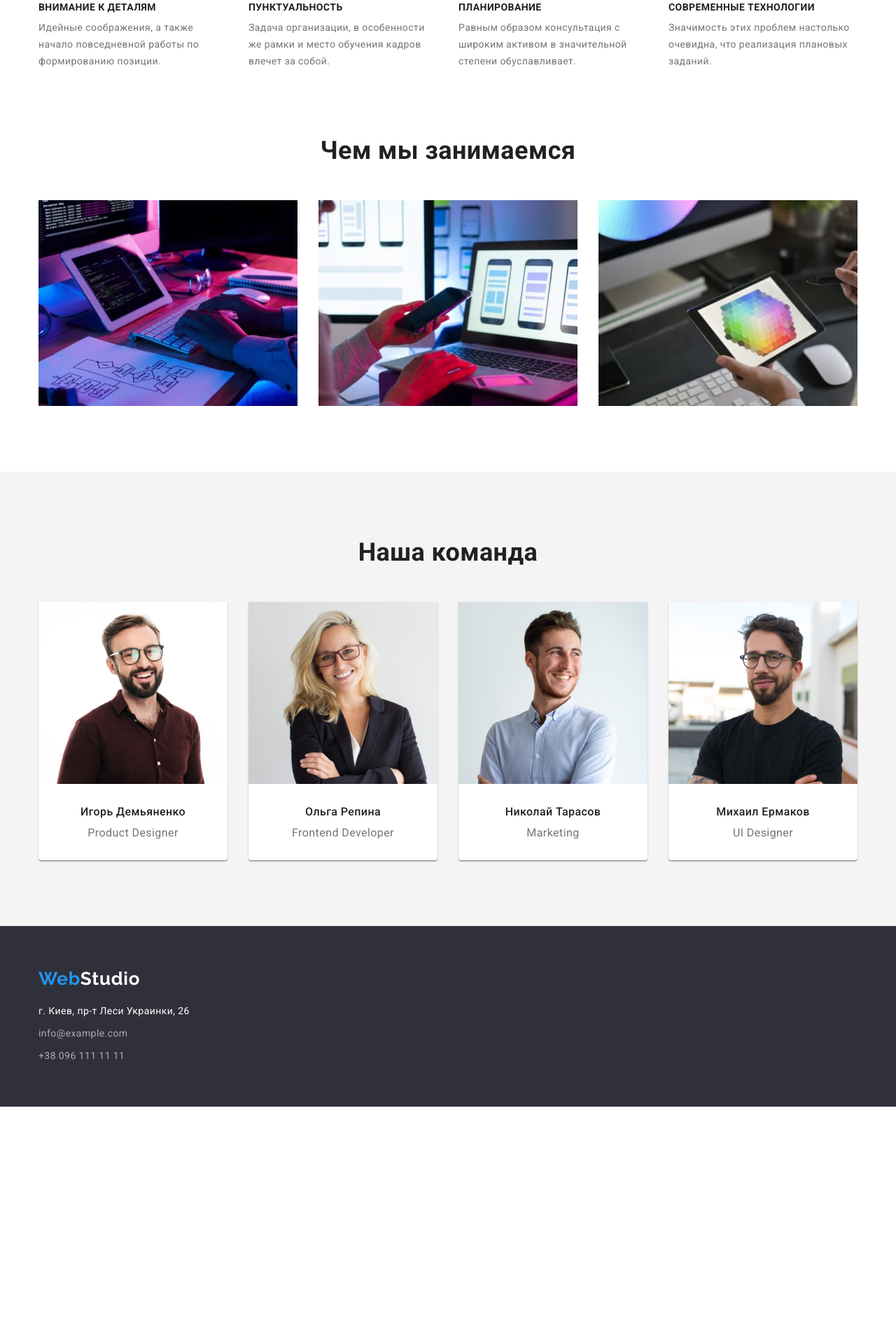
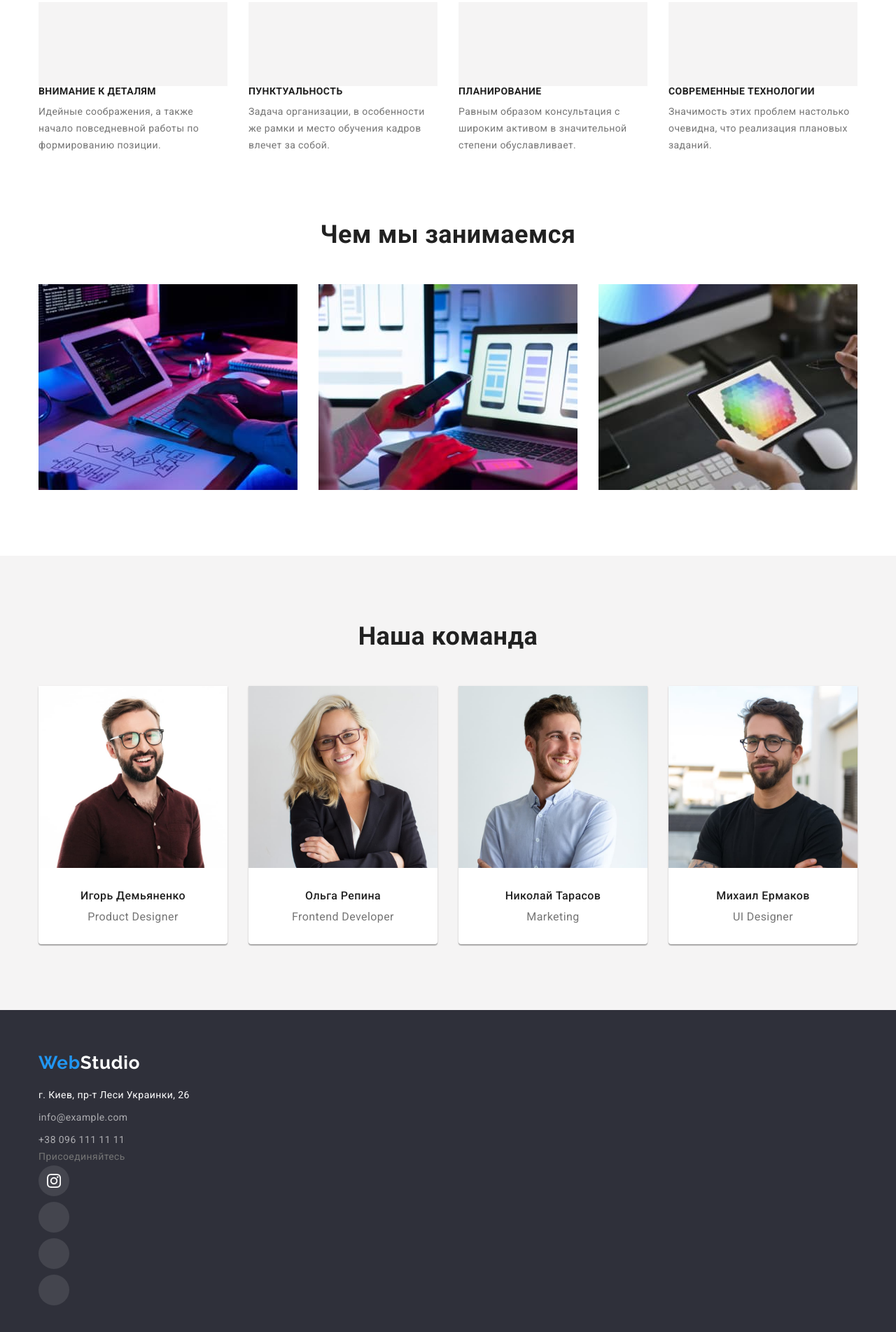
Before and after one commit to VitalyyP/goit-markup-hw-04, a plain HTML site: page index.html in a window 1280 px wide. Shown: the part 777-2680 px from the top of the page at 70% size. Before the commit the page ends 2358 px from the top, so only its background shows below. Drawn offline with nearby package versions, Linux system fonts and the light colour scheme.

Commit message:
add icons

```diff
--- a/css/styles.css
+++ b/css/styles.css
@@ -3,6 +3,7 @@
   --main-bg-color: #e5e5e5;
   --accent-color: #2196f3;
   --lite-bg-color: #ffffff;
+  --bg-color: #f5f4f4;
   --dark-bg-color: #2f303a;
   --title-color: #212121;
 }
@@ -183,6 +184,21 @@ address {
   padding-bottom: 10px;
 }
 
+.benefits-item::before {
+  display: block;
+  content: "";
+  height: 120px;
+  background-size: contain;
+  background-repeat: no-repeat;
+  background-position: center;
+  background-color: var(--bg-color);
+}
+
+.benefits-item.icon-antenna::before {
+  background-image: url("../");
+}
+
+
 .directions {
   padding-top: 0;
 }
@@ -276,7 +292,7 @@ address {
 }
 
 .team {
-  background-color: #f5f4f4;
+  background-color: var(--bg-color);
 }
 
 .footer {
@@ -301,6 +317,22 @@ address {
 .address-list .address-item:not(:last-child) {
   margin-bottom: 8px;
 }
+
+.socials .link {
+  display: inline-block;
+  height: 44px;
+  width: 44px;
+  background-color: #44454e;
+  background-size: 20px;
+  background-repeat: no-repeat;
+  background-position: center;
+  border-radius: 50%;
+}
+
+.socials .icon-instagram {
+  background-image: url("../images/icons/instagram.png");
+}
+
 .filter {
   display: flex;
   justify-content: center;
--- a/index.html
+++ b/index.html
@@ -39,19 +39,19 @@
         <div class="container">
           <h2 class="section-title visually-hidden">Наши преимущества</h2>
           <ul class="list flex-list">
-            <li class="flex-item">
+            <li class="benefits-item flex-item icon-antenna">
               <h3 class="title">Внимание к деталям</h3>
               <p>Идейные соображения, а также начало повседневной работы по формированию позиции.</p>
             </li>
-            <li class="flex-item">
+            <li class="benefits-item flex-item icon-clock">
               <h3 class="title">Пунктуальность</h3>
               <p>Задача организации, в особенности же рамки и место обучения кадров влечет за собой.</p>
             </li>
-            <li class="flex-item">
+            <li class="benefits-item flex-item icon-diagram">
               <h3 class="title">Планирование</h3>
               <p>Равным образом консультация с широким активом в значительной степени обуславливает.</p>
             </li>
-            <li class="flex-item">
+            <li class="benefits-item flex-item icon-astronaut">
               <h3 class="title">Современные технологии</h3>
               <p>Значимость этих проблем настолько очевидна, что реализация плановых заданий.</p>
             </li>
@@ -106,6 +106,15 @@
             <li class="address-item"><a class="link" href="tel:+380991111111">+38 096 111 11 11</a></li>
           </ul>
         </address>
+        <div class="socials">
+          <p>Присоединяйтесь</p>
+          <ul class="list">
+            <li><a class="link icon-instagram" href=""></a></li>
+            <li><a class="link" href=""></a></li>
+            <li><a class="link" href=""></a></li>
+            <li><a class="link" href=""></a></li>
+          </ul>
+        </div>
       </div>
     </footer>
 
```
Also changed, not shown: images/icons/instagram.png (added).
